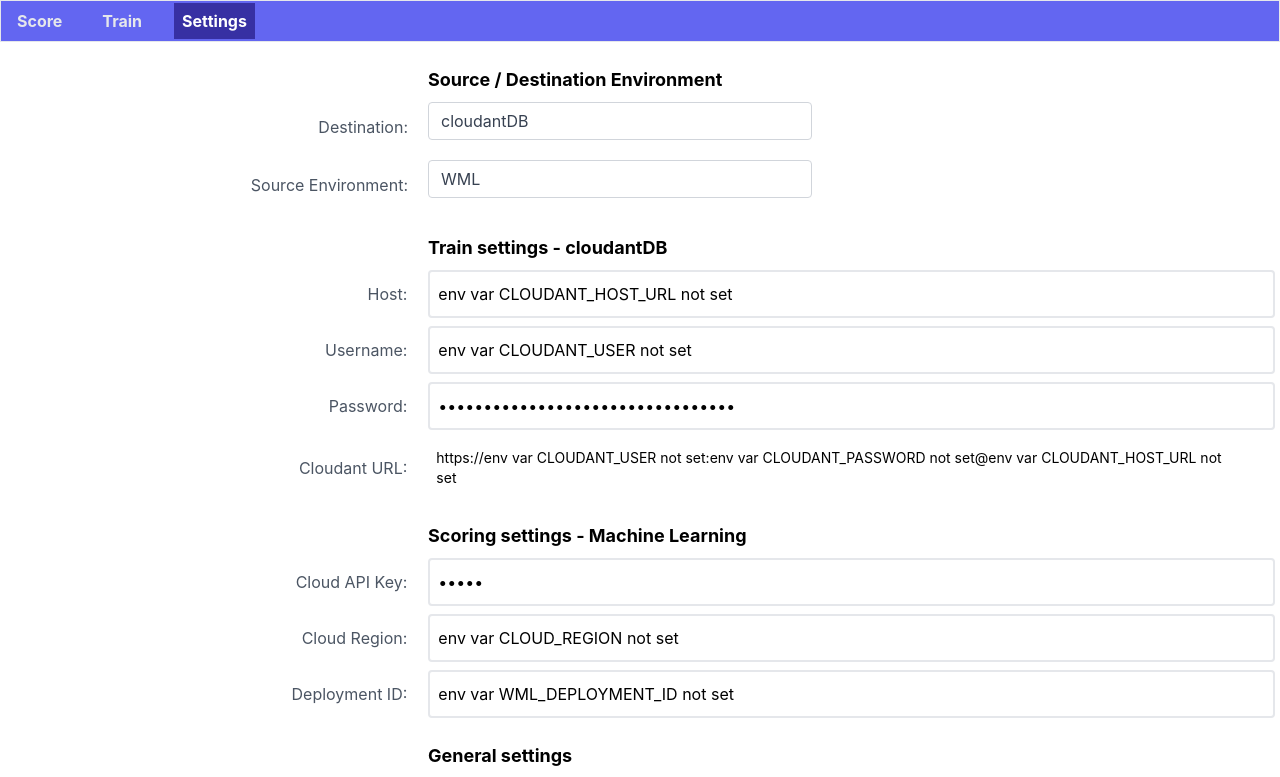
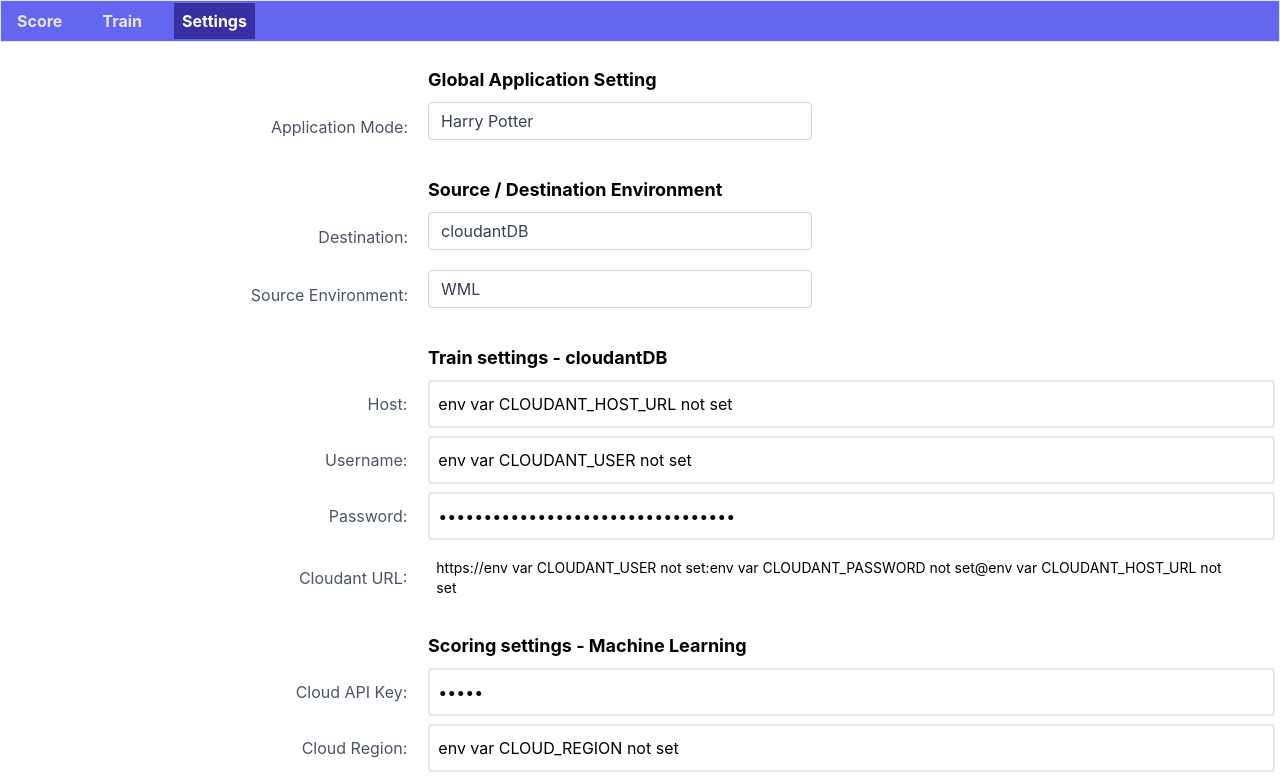
Before and after one commit to O-Hahn/phone-motiondetection-app, a Next.js app: page / in a window 1280 px wide. Shown: the top 777 px of the page. Built offline with nearby package versions, Linux system fonts and the light colour scheme; no server answers.

Commit message:
first adoptions

```diff
--- a/pages/api/LoadState.js
+++ b/pages/api/LoadState.js
@@ -3,6 +3,9 @@
     //console.log(req);
     switch (req.method) {
         case 'GET': {
+            // Application Mode - "Harry Potter" or "Digit Detection"
+            const appMode = process.env.APP_MODE || "Harry Potter";
+
             //console.log(process.env);
             const source = "1";
             const destination= "1";
@@ -32,6 +35,7 @@
             const sendOrientation = process.env.ORIENTATION || false;
 
             let appState = {
+                appMode: appMode,
                 destination: destination,
                 source: source,
                 iotServer: iotServer,
--- a/pages/index.js
+++ b/pages/index.js
@@ -6,6 +6,9 @@
 export default function Home() {
 
   //console.log('env:' + JSON.stringify(process.env))
+
+  // Select Application Modus ("HarryPotter" / "Digit Detection") Parameters
+  const [appMode, setAppMode] = useState("Harry Potter");
 
   // Select Source / Destination Environment Parameters
   const [source, setSource] = useState("1");
@@ -63,6 +66,7 @@
     setCloudantUrl(cloudantUrl);
 
     let appState = {
+      appMode: appMode,
       destination: destination,
       source: source,
       iotServer: iotServer,
@@ -85,12 +89,15 @@
     console.log("app state written");
 
   //eslint-disable-next-line
-  }, [destination, source, iotServer, iotUser, iotPassword, iotTopic, cloudantHost, cloudantUserName, cloudantPassword, cloudApiKey, cloudRegion, deploymentId, nodeRedUrl, deviceName, sendOrientation])
+  }, [appMode, destination, source, iotServer, iotUser, iotPassword, iotTopic, cloudantHost, cloudantUserName, cloudantPassword, cloudApiKey, cloudRegion, deploymentId, nodeRedUrl, deviceName, sendOrientation])
 
 
   const setStateFromStateObj = (newState) => {
       console.log("set state from newState");
       console.log(newState);
+      // Mode Selector
+        setAppMode(newState.appMode);
+
       // Config Selector
         setDestination(newState.destination);
         setSource(newState.source);
@@ -134,19 +141,52 @@
     setStateFromStateObj(JSON.parse(rsp));
   }
 
+  const onAppModeChange = (value) => {
+      console.log('OnAppModeChange:' + value);
+      setAppMode(value);
+  }
+
   const onDestinationChange = (value) => {
-      console.log('OnDestinationChange:' + value)
-      setDestination(value)
+      console.log('OnDestinationChange:' + value);
+      setDestination(value);
   }
 
   const onSourceChange = (value) => {
-    console.log('OnSourceChange:' + value)
-    setSource(value)
+    console.log('OnSourceChange:' + value);
+    setSource(value);
   }
+
   return (
       <Layout>
         <div className="mb-16 w-full">
         <div className="flex mt-2">
+            <div className="w-2/6"></div>
+            <div className="font-bold text-lg mt-4">Global Application Setting</div>
+          </div>
+          <div className="flex mt-2 items-center">
+            <div className="w-2/6 text-right pr-5 text-gray-600">Application Mode:</div>
+            <div className="mb-3 xl:w-96">
+              <select onChange={(e) => onAppModeChange(e.target.value)} className="form-select appearance-none
+                block
+                w-full
+                px-3
+                py-1.5
+                text-base
+                font-normal
+                text-gray-700
+                bg-white bg-clip-padding bg-no-repeat
+                border border-solid border-gray-300
+                rounded
+                transition
+                ease-in-out
+                m-0
+                focus:text-gray-700 focus:bg-white focus:border-blue-600 focus:outline-none" aria-label="Default select example">
+                  <option value="Harry Potter">Harry Potter</option>
+                  <option value="Digit Detection">Digit Detection</option>
+              </select>
+            </div>
+          </div>
+          <div className="flex mt-2">
             <div className="w-2/6"></div>
             <div className="font-bold text-lg mt-4">Source / Destination Environment</div>
           </div>
```
